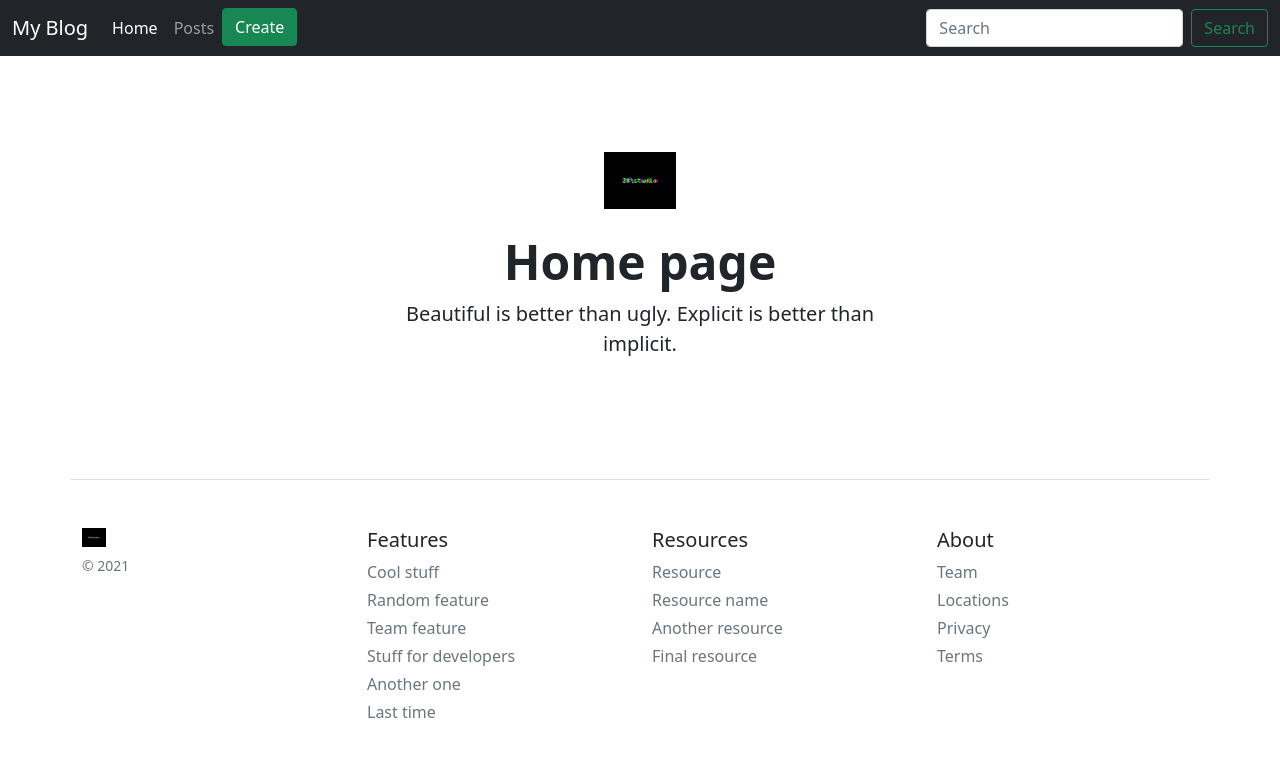
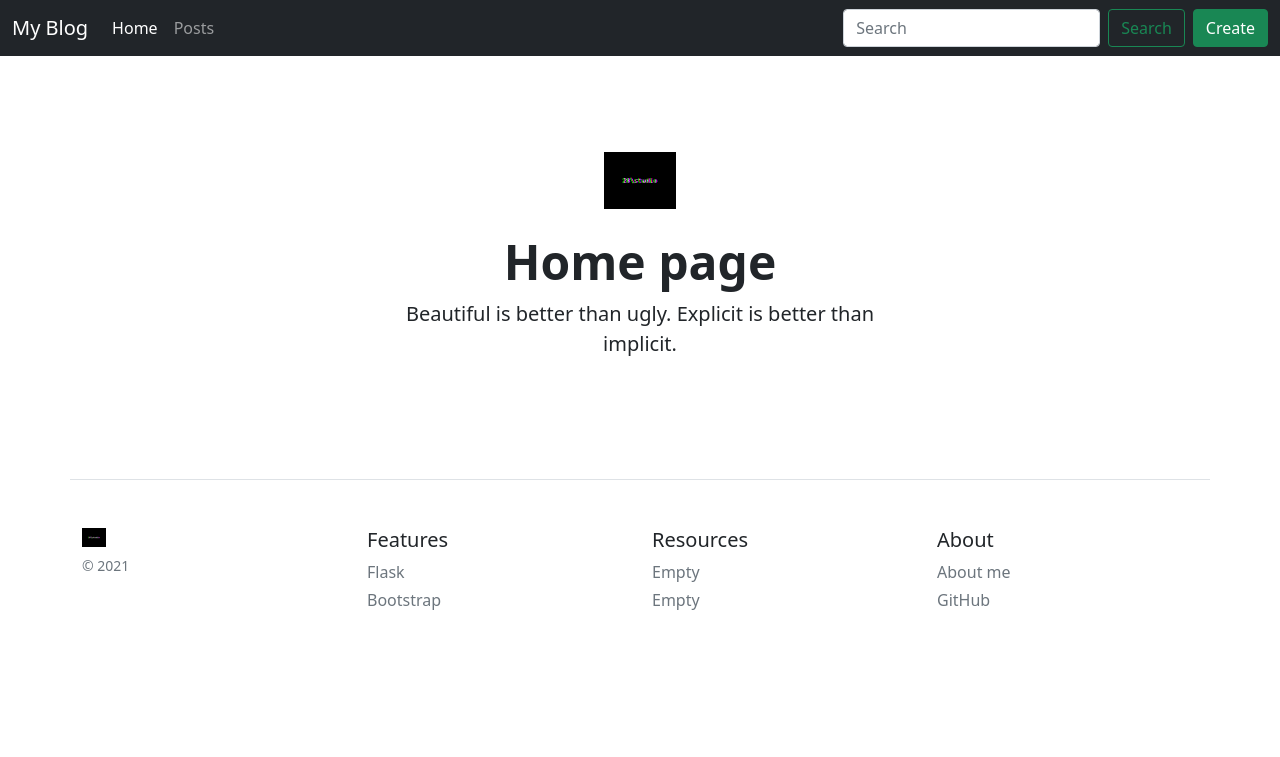
Before and after one commit to RuslanTahiiev/flaskBlog, a Flask app: page / in a window 1280 px wide. Shown: the top 757 px of the page. Run offline with Flask 2, Linux system fonts and the light colour scheme.

Commit message:
redesigne #2

```diff
--- a/flaskr/mymodels.py
+++ b/flaskr/models.py
@@ -1,5 +1,4 @@
-#from myconfig import db_url
-from app import db
+from . import db
 from datetime import datetime
 
 
--- a/flaskr/main.py
+++ b/flaskr/routes.py
@@ -1,11 +1,13 @@
 from flask import render_template, url_for, request, redirect
-from app import app
-from mymodels import Article
+from flask import current_app as app
+from .models import Article
 
 
 @app.route('/')
-@app.route('/home')
+@app.route('/home', methods=['GET', 'POST'])
 def home_page():
+    if request.method == 'POST':
+        return redirect(url_for('search_posts', title=request.form['title']))
     return render_template('home.html')
 
 
@@ -22,7 +24,7 @@ def create_article():
         text = request.form['text']
         article = Article(title, intro, text)
         if article.add_article():
-            return redirect('/posts')
+            return redirect(url_for('posts'))
 
     return render_template('create.html')
 
@@ -33,32 +35,34 @@ def posts():
     return render_template('posts.html', articles=articles)
 
 
-@app.route('/posts/<int:id>')
-def post_detail(id):
-    article = Article.query.get(id)
+@app.route('/posts/search/<title>')
+def search_posts(title):
+    articles = Article.query.filter_by(title=title).all()
+    return render_template('posts.html', articles=articles)
+
+
+@app.route('/posts/<int:article_id>')
+def post_detail(article_id):
+    article = Article.query.get(article_id)
     return render_template('post_detail.html', article=article)
 
 
-@app.route('/posts/<int:id>/delete')
-def post_delete(id):
-    article = Article.query.get_or_404(id)
+@app.route('/posts/<int:article_id>/delete')
+def post_delete(article_id):
+    article = Article.query.get_or_404(article_id)
     if article.delete_article():
-        return redirect('/posts')
+        return redirect(url_for('posts'))
     else:
         return 'Error'
 
 
-@app.route('/posts/<int:id>/update', methods=['POST', 'GET'])
-def post_update(id):
-    article = Article.query.get(id)
+@app.route('/posts/<int:article_id>/update', methods=['POST', 'GET'])
+def post_update(article_id):
+    article = Article.query.get(article_id)
     if request.method == 'POST':
         article.title = request.form['title']
         article.intro = request.form['intro']
         article.text = request.form['text']
         if article.update_article():
-            return redirect('/posts')
+            return redirect(url_for('posts'))
     return render_template('update.html', article=article)
-
-
-if __name__ == '__main__':
-    app.run(debug=True)
--- a/flaskr/templates/base.html
+++ b/flaskr/templates/base.html
@@ -4,12 +4,14 @@
     <meta charset="UTF-8">
     <link rel="stylesheet" href="{{ url_for('static', filename='css/main.css') }}">
     <link href="https://cdn.jsdelivr.net/npm/bootstrap@5.1.3/dist/css/bootstrap.min.css" rel="stylesheet" integrity="sha384-1BmE4kWBq78iYhFldvKuhfTAU6auU8tT94WrHftjDbrCEXSU1oBoqyl2QvZ6jIW3" crossorigin="anonymous">
+    {% block css %}
+    {% endblock %}
     <title>{% block title %}{% endblock %}</title>
 </head>
 <body>
     <nav class="navbar navbar-expand-md navbar-dark bg-dark mb-4">
       <div class="container-fluid">
-        <a class="navbar-brand" href="/">My Blog</a>
+        <div class="navbar-brand">My Blog</div>
         <button class="navbar-toggler" type="button" data-bs-toggle="collapse" data-bs-target="#navbarCollapse" aria-controls="navbarCollapse" aria-expanded="false" aria-label="Toggle navigation">
           <span class="navbar-toggler-icon"></span>
         </button>
@@ -21,54 +23,16 @@
             <li class="nav-item">
               <a class="nav-link" href="/posts">Posts</a>
             </li>
-            <li class="nav-item">
-              <a class="btn btn-success" aria-current="page" href="/create">Create</a>
-            </li>
           </ul>
-          <form class="d-flex">
-            <input class="form-control me-2" type="search" placeholder="Search" aria-label="Search">
-            <button class="btn btn-outline-success" type="submit">Search</button>
+          <form class="d-flex" method="POST" action="{{ url_for('home_page') }}">
+            <input class="form-control me-2" type="search" placeholder="Search" aria-label="Search" name="title" id="title">
+            <button class="btn btn-outline-success me-2" type="submit">Search</button>
           </form>
+          <a class="btn btn-success" aria-current="page" href="/create">Create</a>
         </div>
       </div>
     </nav>
     {% block body %}{% endblock %}
-    <footer class="container pt-4 my-md-5 pt-md-5 border-top">
-        <div class="row">
-          <div class="col-12 col-md">
-            <img class="mb-2" src="{{ url_for('static', filename='img/std.jpg') }}" alt="" width="24" height="19">
-            <small class="d-block mb-3 text-muted">© 2021</small>
-          </div>
-          <div class="col-6 col-md">
-            <h5>Features</h5>
-            <ul class="list-unstyled text-small">
-              <li class="mb-1"><a class="link-secondary text-decoration-none" href="#">Cool stuff</a></li>
-              <li class="mb-1"><a class="link-secondary text-decoration-none" href="#">Random feature</a></li>
-              <li class="mb-1"><a class="link-secondary text-decoration-none" href="#">Team feature</a></li>
-              <li class="mb-1"><a class="link-secondary text-decoration-none" href="#">Stuff for developers</a></li>
-              <li class="mb-1"><a class="link-secondary text-decoration-none" href="#">Another one</a></li>
-              <li class="mb-1"><a class="link-secondary text-decoration-none" href="#">Last time</a></li>
-            </ul>
-          </div>
-          <div class="col-6 col-md">
-            <h5>Resources</h5>
-            <ul class="list-unstyled text-small">
-              <li class="mb-1"><a class="link-secondary text-decoration-none" href="#">Resource</a></li>
-              <li class="mb-1"><a class="link-secondary text-decoration-none" href="#">Resource name</a></li>
-              <li class="mb-1"><a class="link-secondary text-decoration-none" href="#">Another resource</a></li>
-              <li class="mb-1"><a class="link-secondary text-decoration-none" href="#">Final resource</a></li>
-            </ul>
-          </div>
-          <div class="col-6 col-md">
-            <h5>About</h5>
-            <ul class="list-unstyled text-small">
-              <li class="mb-1"><a class="link-secondary text-decoration-none" href="#">Team</a></li>
-              <li class="mb-1"><a class="link-secondary text-decoration-none" href="#">Locations</a></li>
-              <li class="mb-1"><a class="link-secondary text-decoration-none" href="#">Privacy</a></li>
-              <li class="mb-1"><a class="link-secondary text-decoration-none" href="#">Terms</a></li>
-            </ul>
-          </div>
-        </div>
-    </footer>
+    {% include 'footer.html' %}
 </body>
 </html>
--- /dev/null
+++ b/flaskr/templates/footer.html
@@ -0,0 +1,29 @@
+    <footer class="container pt-4 my-md-5 pt-md-5 border-top">
+        <div class="row">
+          <div class="col-12 col-md">
+            <img class="mb-2" src="{{ url_for('static', filename='img/std.jpg') }}" alt="" width="24" height="19">
+            <small class="d-block mb-3 text-muted">© 2021</small>
+          </div>
+          <div class="col-6 col-md">
+            <h5>Features</h5>
+            <ul class="list-unstyled text-small">
+              <li class="mb-1"><a class="link-secondary text-decoration-none" href="https://flask.palletsprojects.com/en/latest/">Flask</a></li>
+              <li class="mb-1"><a class="link-secondary text-decoration-none" href="https://getbootstrap.com/">Bootstrap</a></li>
+            </ul>
+          </div>
+          <div class="col-6 col-md">
+            <h5>Resources</h5>
+            <ul class="list-unstyled text-small">
+              <li class="mb-1"><a class="link-secondary text-decoration-none" href="#">Empty</a></li>
+              <li class="mb-1"><a class="link-secondary text-decoration-none" href="#">Empty</a></li>
+            </ul>
+          </div>
+          <div class="col-6 col-md">
+            <h5>About</h5>
+            <ul class="list-unstyled text-small">
+              <li class="mb-1"><a class="link-secondary text-decoration-none" href="https://www.linkedin.com/in/ruslan-tahiiev-9a9031123/">About me</a></li>
+              <li class="mb-1"><a class="link-secondary text-decoration-none" href="https://github.com/RuslanTahiiev/flaskBlog">GitHub</a></li>
+            </ul>
+          </div>
+        </div>
+    </footer>
--- /dev/null
+++ b/wsgi.py
@@ -0,0 +1,6 @@
+from flaskr import init_app
+
+app = init_app()
+
+if __name__ == "__main__":
+    app.run()
```
Also changed, not shown: config.py (added, +17 -0 lines), flaskr/__init__.py (added, +19 -0 lines), flaskr/app.py (deleted, +0 -7 lines), flaskr/blog.db, 1 other file.
